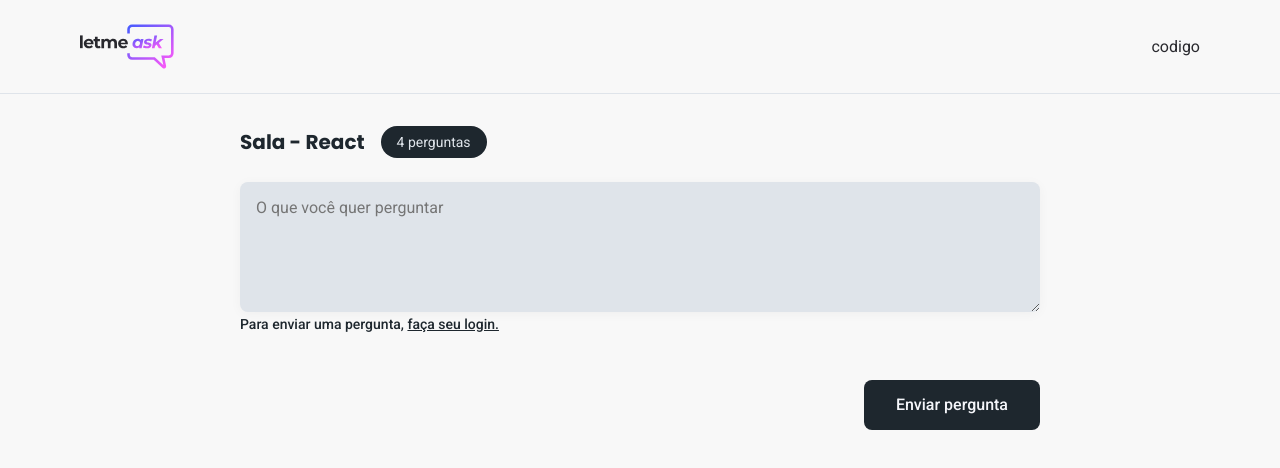
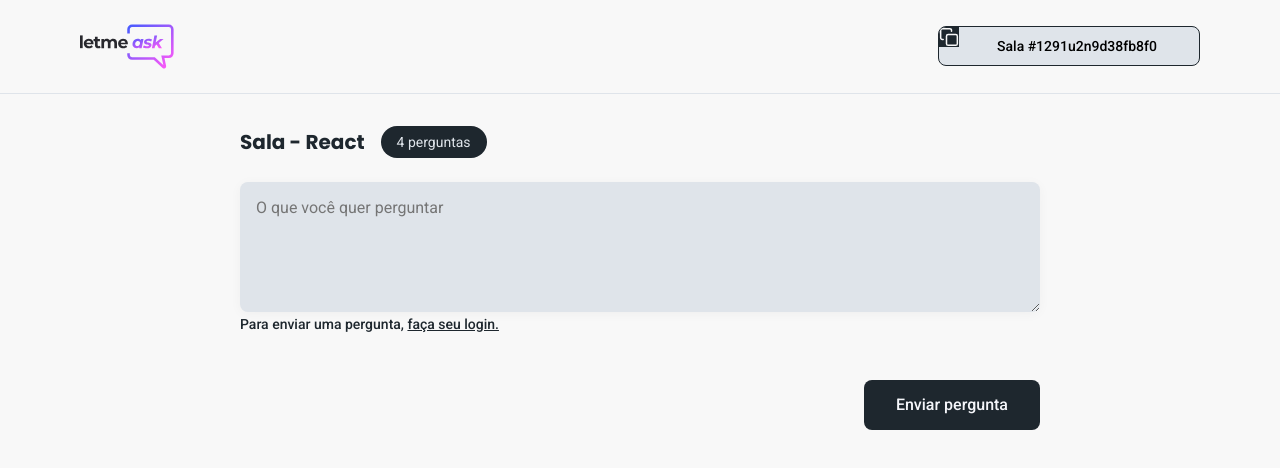
Before and after one commit to Arthur-art/reactjs-next-level-week-6-rocketseat, a React (Create React App) app in the folder letmeask/: page /rooms/1 in a window 1280 px wide. Shown: the top 468 px of the page. Built offline with nearby package versions, Linux system fonts and the light colour scheme; no server answers.

Commit message:
Finalizando desenvolvimento do component RoomCodes

```diff
--- /dev/null
+++ b/letmeask/src/components/RoomCodes.tsx
@@ -0,0 +1,14 @@
+import copyImg from "../assets/images/copy.svg"
+import "../styles/room-code.scss"
+
+export const RoomCode = () => {
+
+    return (
+       <button className="room-code">
+           <div>
+               <img src={copyImg} alt="Copy Image" />
+           </div>
+           <span>Sala #1291u2n9d38fb8f0</span>
+       </button>
+    )
+}
--- a/letmeask/src/pages/Room.tsx
+++ b/letmeask/src/pages/Room.tsx
@@ -1,6 +1,7 @@
 import { FormEvent } from 'react'
 import logoImg from "../assets/images/logo.svg"
 import { Button } from "../components/Button"
+import { RoomCode } from "../components/RoomCodes"
 import "../styles/room.scss"
 
 export const Room = () => {
@@ -10,7 +11,7 @@ export const Room = () => {
             <header>
                 <div className="content">
                     <img src={logoImg} alt="letmeask" />
-                    <div>codigo</div>
+                    <RoomCode/>
                 </div>
             </header>
             <main>
--- /dev/null
+++ b/letmeask/src/styles/room-code.scss
@@ -0,0 +1,28 @@
+.room-code {
+    height: 40px;
+    border-radius: 8px;
+    overflow: hidden;
+
+    background: var(--grey);
+    border: solid 1px var(--black);
+    cursor: pointer;
+
+    display: flex;
+
+    > div {
+        background: var(--black);
+        display: flex;
+        justify-content: center;
+        align-items: center;
+    }
+
+    span {
+        display: block;
+        align-self: center;
+        flex: 1;
+        padding: 0 16px 0 12px;
+        width: 240px;
+        font-size: 14px;
+        font-weight: 500;
+    }
+}
```
